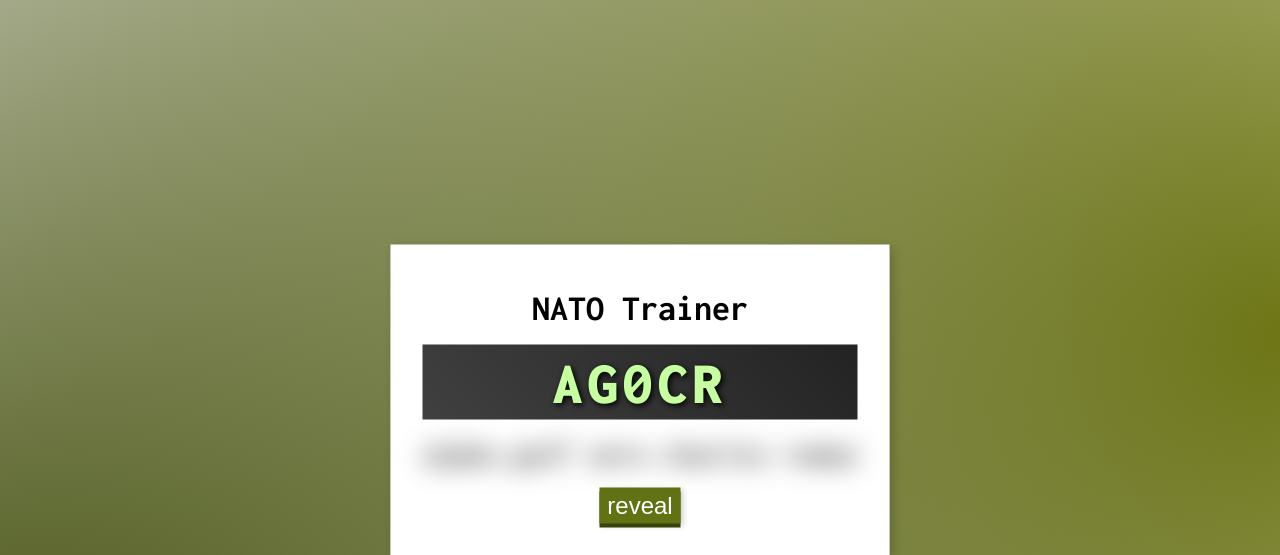
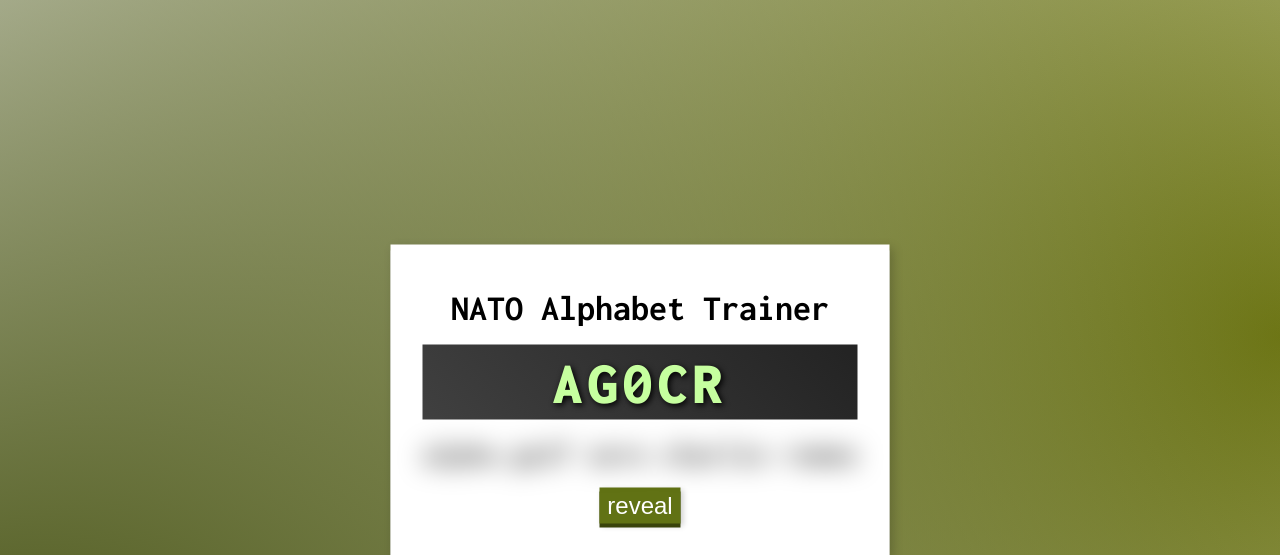
Before and after one commit to nicksmadscience/natotrainer, a Flask app: page / in a window 1280 px wide. Shown: the top 555 px of the page. Run offline with Flask 3, Linux system fonts and the light colour scheme; parts of the project's set-up code (start-up, migrations or seed data) failed here and were passed over.

Commit message:
changed title, link

```diff
--- a/templates/frontpage.html
+++ b/templates/frontpage.html
@@ -39,14 +39,14 @@ window.onload = function() {
 
 <div class="container">
 	<div class="center">
-		<div id="title">NATO Trainer</div>
+		<div id="title">NATO Alphabet Trainer</div>
 		<div id="code">N93GP</div>
 		<div id="verbose">november nine three golf papa</div>
 		<button id="next" onclick="nextjawn()">next</button>
 	</div>
 </div>
 <div class="footer">
-	<div class="footer-inner">a tool by <a href="https://github.cwefom/nicksmadscience/">Nick Piegari</a></div>
+	<div class="footer-inner">a tool by <a href="https://github.com/nicksmadscience/natotrainer">Nick Piegari</a></div>
 </div>
 
 {%- endblock %}
```
